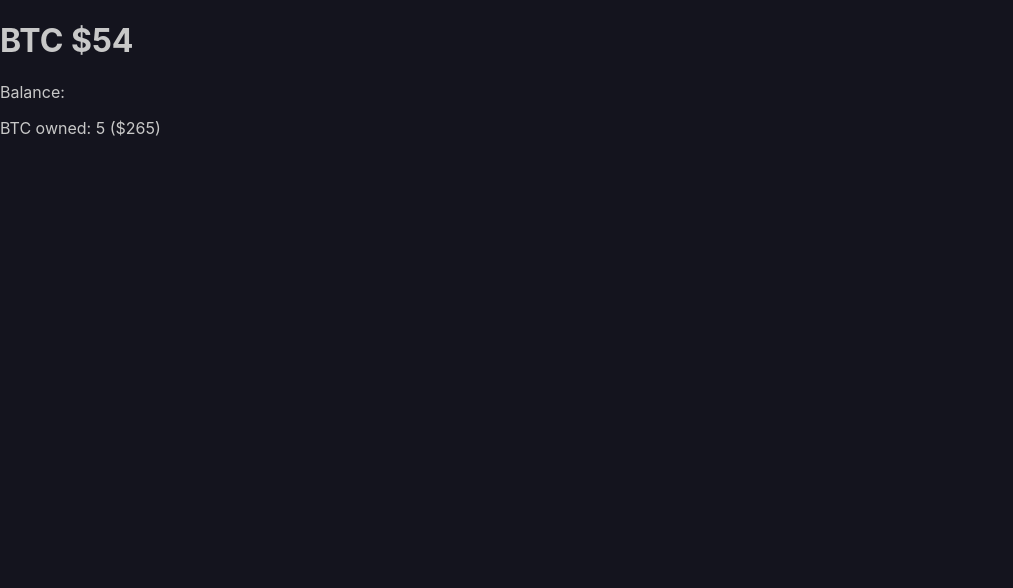
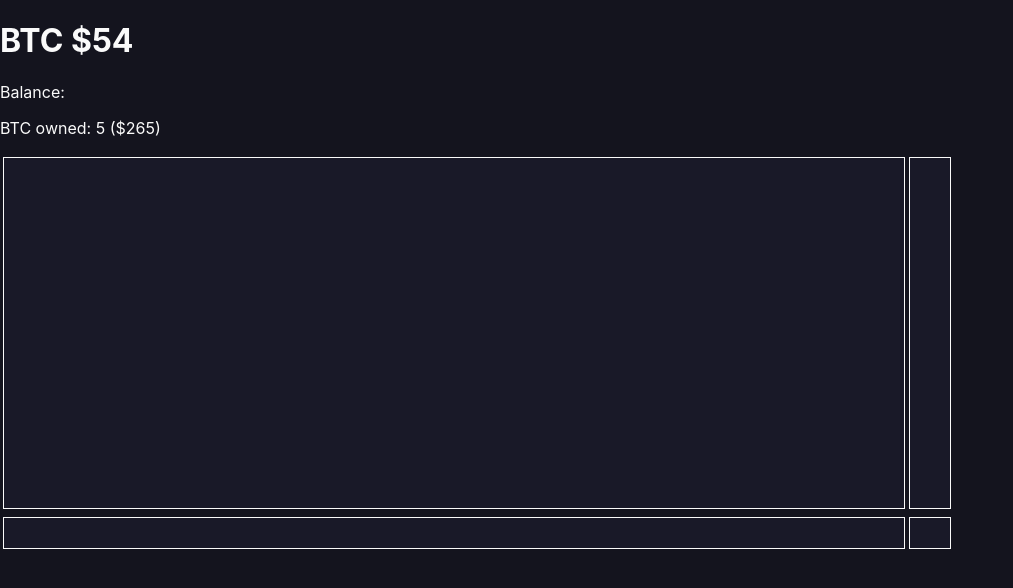
Before and after one commit to JoonsubHwang/btc-trader-sim, a React (Create React App) app: page /trading in a window 1280 px wide. Shown: the top 588 px of the page, without its empty margins (0-1013 px from the left). Built offline with nearby package versions, Linux system fonts and the light colour scheme.

Commit message:
Changed border and --chart-bg, --chart-fg

```diff
--- a/src/Chart.css
+++ b/src/Chart.css
@@ -1,10 +1,10 @@
 :root {
-    --chart-bg: rgb(20, 20, 30);
-    --chart-fg: rgb(200, 200, 200);
+    --chart-bg: rgb(25, 25, 40);
+    --chart-fg: var(--fg);
 }
 
 #price-chart, #y-axis, #x-axis, #leftover {
     /* TODO: remove margin(?) between canvases */
     background-color: var(--chart-bg);
-    border: 3px var(--chart-fg);
+    border: 1px solid var(--chart-fg);
 }
```
